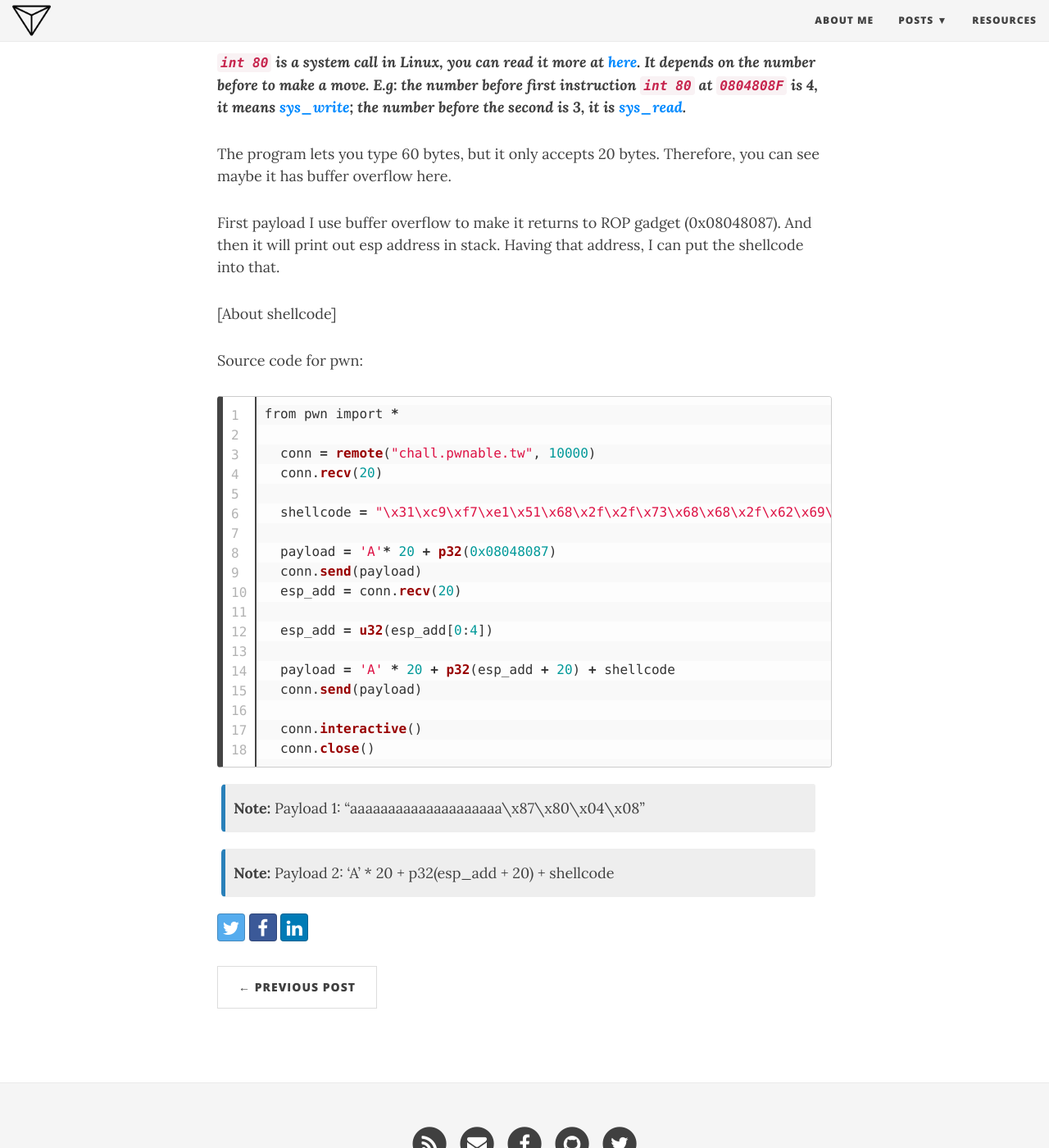
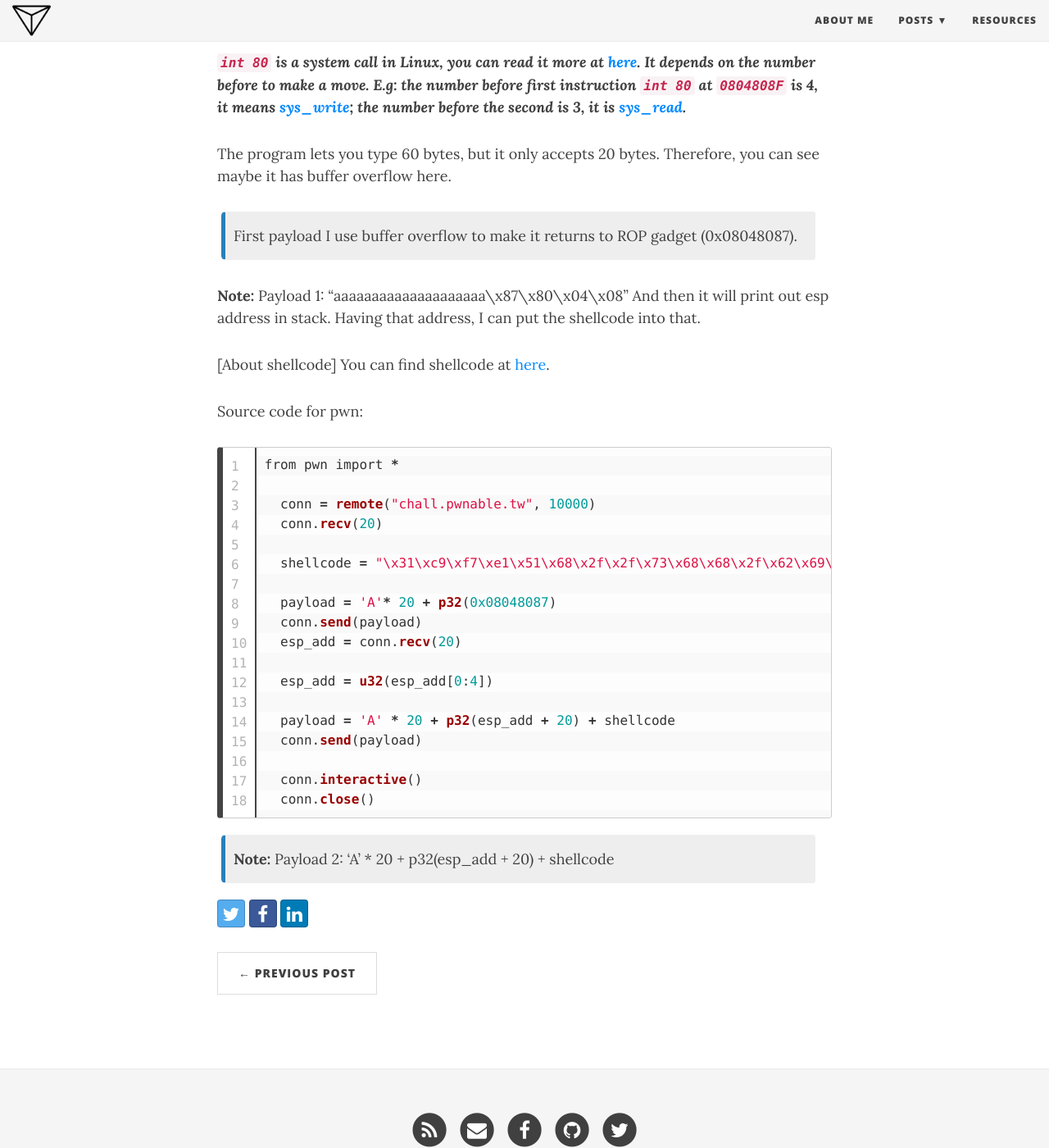
Before and after one commit to Delt-A/delt-a.github.io, a Jekyll site: the page built from _posts/2019-04-08-pwnable-tw-start.md, in a window 1280 px wide and 1400 px high, scrolled down 1029 px. Shown: the whole window at 82% size. Built offline with Jekyll 4.4.1, drawn with Linux system fonts in a browser that asks for light colours; nearby versions of some CDN libraries.

Commit message:
Update 2019-04-08-pwnable-tw-start.md

```diff
--- a/_posts/2019-04-08-pwnable-tw-start.md
+++ b/_posts/2019-04-08-pwnable-tw-start.md
@@ -19,10 +19,13 @@ It depends on the number before to make a move. E.g: the number before first ins
 
 The program lets you type 60 bytes, but it only accepts 20 bytes. Therefore, you can see maybe it has buffer overflow here.
 
-First payload I use buffer overflow to make it returns to ROP gadget (0x08048087). And then it will print out esp address in stack. Having that address, I can put the shellcode into that.
+First payload I use buffer overflow to make it returns to ROP gadget (0x08048087).
+{: .box-note}
+**Note:** Payload 1: "aaaaaaaaaaaaaaaaaaaa\x87\x80\x04\x08"
+And then it will print out esp address in stack. Having that address, I can put the shellcode into that.
 
 
-\[About shellcode]
+\[About shellcode] You can find shellcode at [here](http://shell-storm.org/shellcode/).
 
 Source code for pwn:
 {% highlight python linenos %}
@@ -46,8 +49,7 @@ from pwn import *
   conn.close()
 {% endhighlight %}
 
-{: .box-note}
-**Note:** Payload 1: "aaaaaaaaaaaaaaaaaaaa\x87\x80\x04\x08"
+
 
 {: .box-note}
 **Note:** Payload 2: 'A' * 20 + p32(esp_add + 20) + shellcode
```
